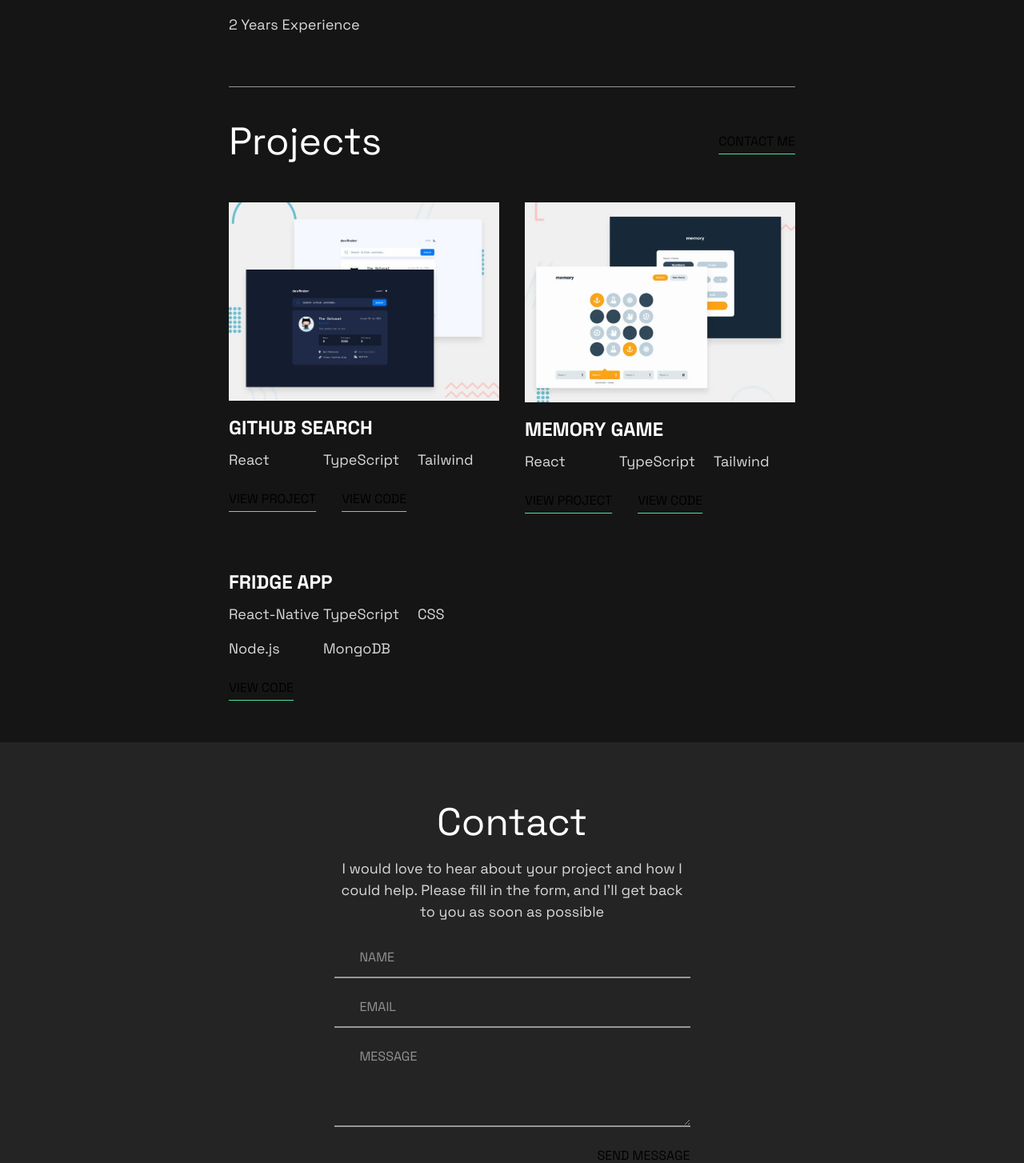
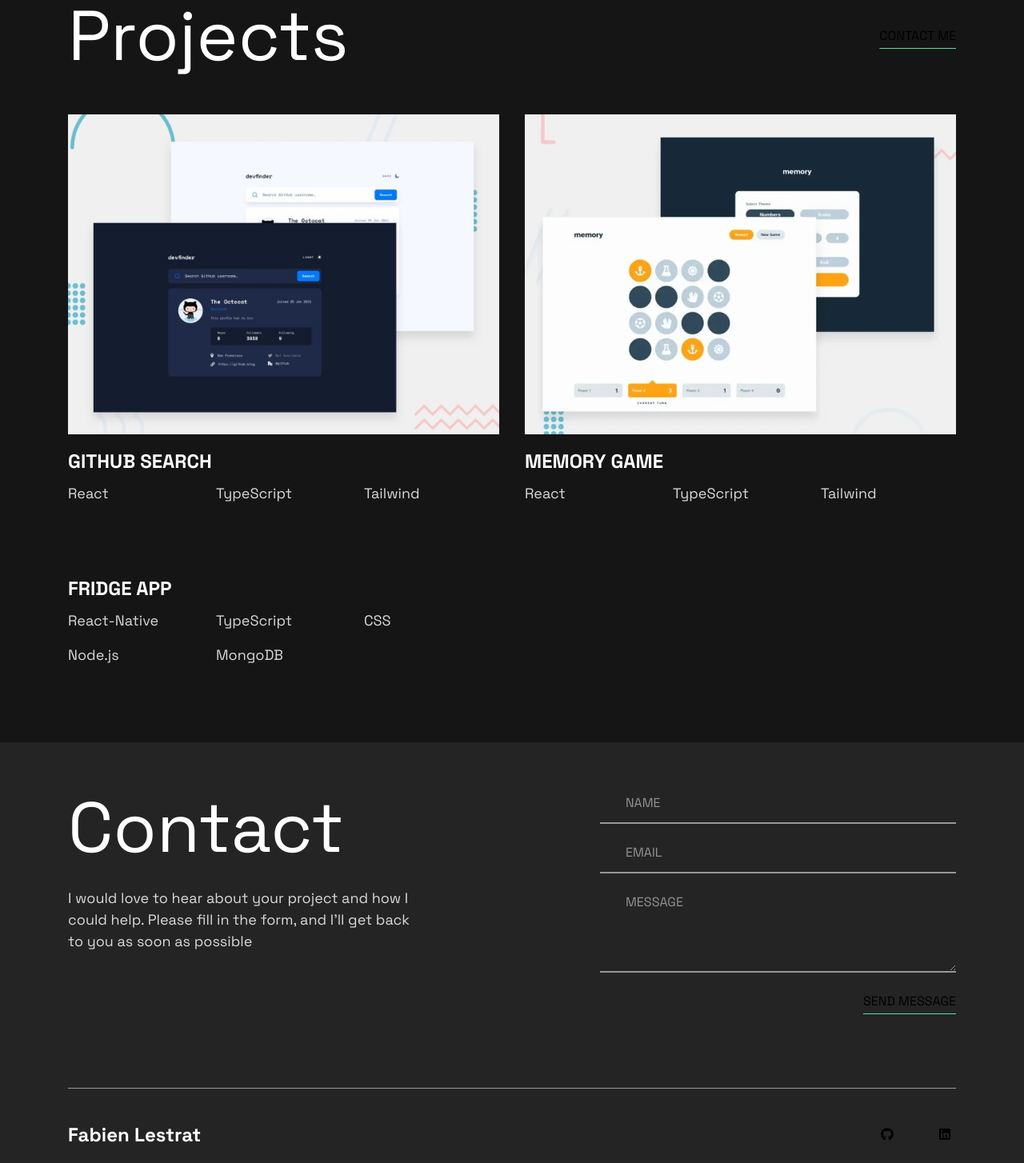
Before and after one commit to Fables7/portfolio-site, a Next.js app: page / in a window 1280 px wide. Shown: the part 996-2450 px from the top of the page at 80% size. Built offline with nearby package versions, Linux system fonts and the light colour scheme.

Commit message:
Updated stylings for desktop view

```diff
--- a/src/app/globals.css
+++ b/src/app/globals.css
@@ -82,3 +82,9 @@ footer {
     font-size: 1.125rem;
   }
 }
+@media (min-width: 1024px) {
+  h1 {
+    font-size: 5.5rem;
+    line-height: 85px;
+  }
+}
--- a/src/app/page.tsx
+++ b/src/app/page.tsx
@@ -1,5 +1,3 @@
-import { FontAwesomeIcon } from "@fortawesome/react-fontawesome";
-
 import {
   CustomButton,
   ExperienceBox,
@@ -14,7 +12,7 @@ const experienceItems = ["HTML", "CSS", "JavaScript", "Accessibility", "React"];
 export default function Home() {
   return (
     <main className="flex min-h-screen flex-col items-center  p-4 box-border  bg-[var(--primary-black)]">
-      <div className="w-[345px] md:w-[708px]">
+      <div className="w-[345px] md:w-[708px] lg:w-[1110px]">
         <header>
           <SocialsBox />
         </header>
@@ -32,7 +30,7 @@ export default function Home() {
           </div>
           <div className="flex flex-col items-center text-center md:text-left md:items-start md:mt-20 md:z-10">
             <h1>
-              Nice to <br className="hidden md:inline" /> meet you!{" "}
+              Nice to <br className="hidden md:inline lg:hidden" /> meet you!{" "}
               <br className="md:hidden" />
               {"I'm "}
               <span className="underline underline-offset-8 decoration-[var(--accent)] whitespace-nowrap">
@@ -41,16 +39,16 @@ export default function Home() {
             </h1>
             <p className=" my-8 md:mt-16">
               Based in the UK, {"I'm "}a web developer{" "}
-              <br className="hidden md:inline" /> passionate about building
-              accessible web apps <br className="hidden md:inline" /> that users
-              love.
+              <br className="hidden md:inline lg:hidden" /> passionate{" "}
+              <br className="hidden lg:inline" /> about building accessible web
+              apps <br className="hidden md:inline" /> that users love.
             </p>
             <CustomButton />
           </div>
         </div>
         <Divider className=" mt-20 mb-10" />
         <ExperienceBox items={experienceItems} />
-        <Divider className=" mt-8 mb-8" />
+        <Divider className=" mt-8 mb-8 lg:hidden" />
         <ProjectsBox />
       </div>
     </main>
--- a/src/components/experienceBox/ExperienceBox.tsx
+++ b/src/components/experienceBox/ExperienceBox.tsx
@@ -4,7 +4,7 @@ interface ExperienceBoxProps {
 
 const ExperienceBox = ({ items }: ExperienceBoxProps) => {
   return (
-    <div className="grid grid-flow-row grid-cols-1 md:grid-cols-2">
+    <div className="grid grid-flow-row grid-cols-1 md:grid-cols-2 lg:grid-cols-3  lg:mb-12">
       {items.map((item, index) => {
         return (
           <div className="text-center mb-8 md:text-left" key={index}>
--- a/src/components/footer/Footer.tsx
+++ b/src/components/footer/Footer.tsx
@@ -3,16 +3,22 @@ import { Form, Divider, SocialsBox } from "..";
 const Footer = () => {
   return (
     <footer id="footer">
-      <div className="md:w-[445px] flex flex-col items-center">
-        <h2 className="mb-2">Contact</h2>
-        <p className="text-center">
-          I would love to hear about your project and how I could help. Please
-          fill in the form, and {"I'll"} get back to you as soon as possible
-        </p>
+      <div className="md:w-[445px] flex flex-col items-center lg:w-[1110px] lg:flex-row lg:items-start lg:justify-between">
+        <div className="flex flex-col items-center lg:items-start">
+          <h2 className="lg:hidden">Contact</h2>
+          <h1 className="hidden lg:inline">Contact</h1>
+          <p className="text-center lg:text-left mt-2 lg:mt-8 lg:w-[450px] ">
+            I would love to hear about your project and how I could help. Please
+            fill in the form, and {"I'll"} get back to you as soon as possible
+          </p>
+        </div>
         <Form />
       </div>
-      <Divider className="mt-24 mb-10" />
-      <SocialsBox />
+
+      <div className="w-full mt-24 lg:w-[1110px]">
+        <Divider className="mb-10 " />
+        <SocialsBox />
+      </div>
     </footer>
   );
 };
--- a/src/components/form/Form.tsx
+++ b/src/components/form/Form.tsx
@@ -93,7 +93,7 @@ const Form = () => {
   return (
     <form
       onSubmit={onSubmitHandler}
-      className="mt-8 flex flex-col w-full items-end"
+      className="mt-8 flex flex-col w-full items-end  lg:mt-0 lg:w-[445px]"
       ref={form}
     >
       <div className="w-full flex flex-col items-end mb-6">
--- a/src/components/projectsBox/ProjectsBox.tsx
+++ b/src/components/projectsBox/ProjectsBox.tsx
@@ -27,9 +27,10 @@ const projects = [
 
 const ProjectsBox = () => {
   return (
-    <div className="w-full">
-      <div className="flex justify-between mb-10">
-        <h2>Projects</h2>
+    <div className="w-full mb-10 lg:mt-28">
+      <div className="flex justify-between mb-14">
+        <h2 className="lg:hidden">Projects</h2>
+        <h1 className="hidden lg:inline">Projects</h1>
         <CustomButton />
       </div>
       <ul className="grid grid-flow-row grid-cols-1 md:grid-cols-2 md:gap-8">
@@ -37,16 +38,35 @@ const ProjectsBox = () => {
           return (
             <li className="mb-10" key={index}>
               <div>
+                <div className="relative flex group  mb-4  ">
                   {project.image && (
+                    <>
+                      <div className="h-[253px] lg:h-[400px]  ">
                         <Image
                           src={project.image}
                           alt={project.title}
-                    width={100}
-                    height={100}
-                    className="w-full mb-4"
+                          layout="fill"
+                          objectFit="cover"
+                          // className="w-full "
                           unoptimized
                         />
+                      </div>
+
+                      <div className="absolute hidden lg:flex  flex-col items-center justify-center bg-black bg-opacity-70  w-full h-full transition ease-in-out duration-300 opacity-0 group-hover:opacity-100">
+                        {project.link && (
+                          <CustomButton
+                            href={project.link}
+                            className="mb-10 "
+                            label="VIEW PROJECT"
+                          />
                         )}
+                        {project.code && (
+                          <CustomButton href={project.code} label="VIEW CODE" />
+                        )}
+                      </div>
+                    </>
+                  )}
+                </div>
                 <h3 className="mb-2">{project.title}</h3>
                 <ul className="grid grid-cols-3 gap-4 whitespace-nowrap  items-start ">
                   {project.tools.map((tool, index) => {
@@ -58,7 +78,7 @@ const ProjectsBox = () => {
                   })}
                 </ul>
               </div>
-              <div className="flex mt-6">
+              <div className="flex mt-6 lg:hidden">
                 {project.link && (
                   <CustomButton
                     href={project.link}
```
Lines whose indentation alone changed are shown as unchanged.
